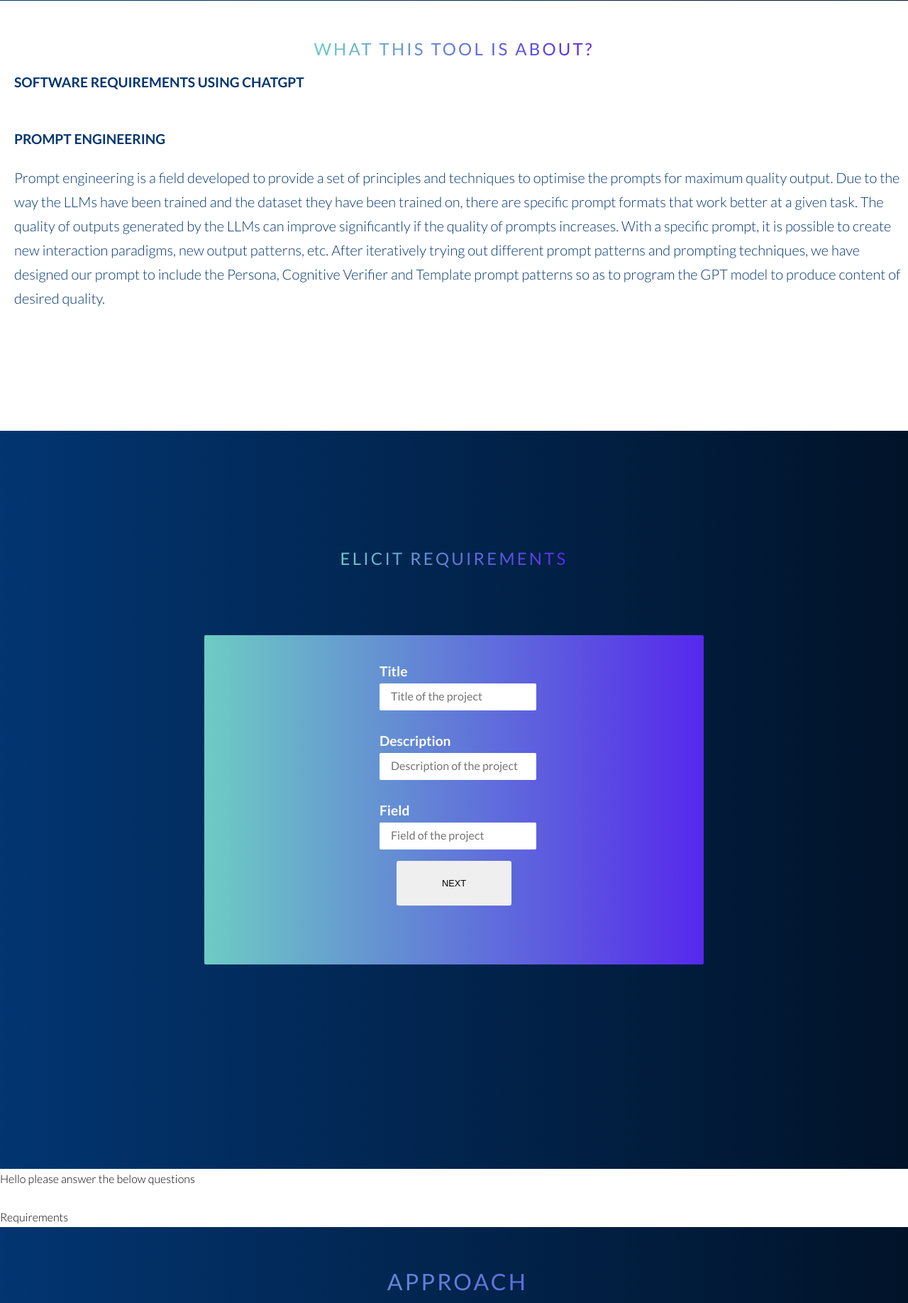
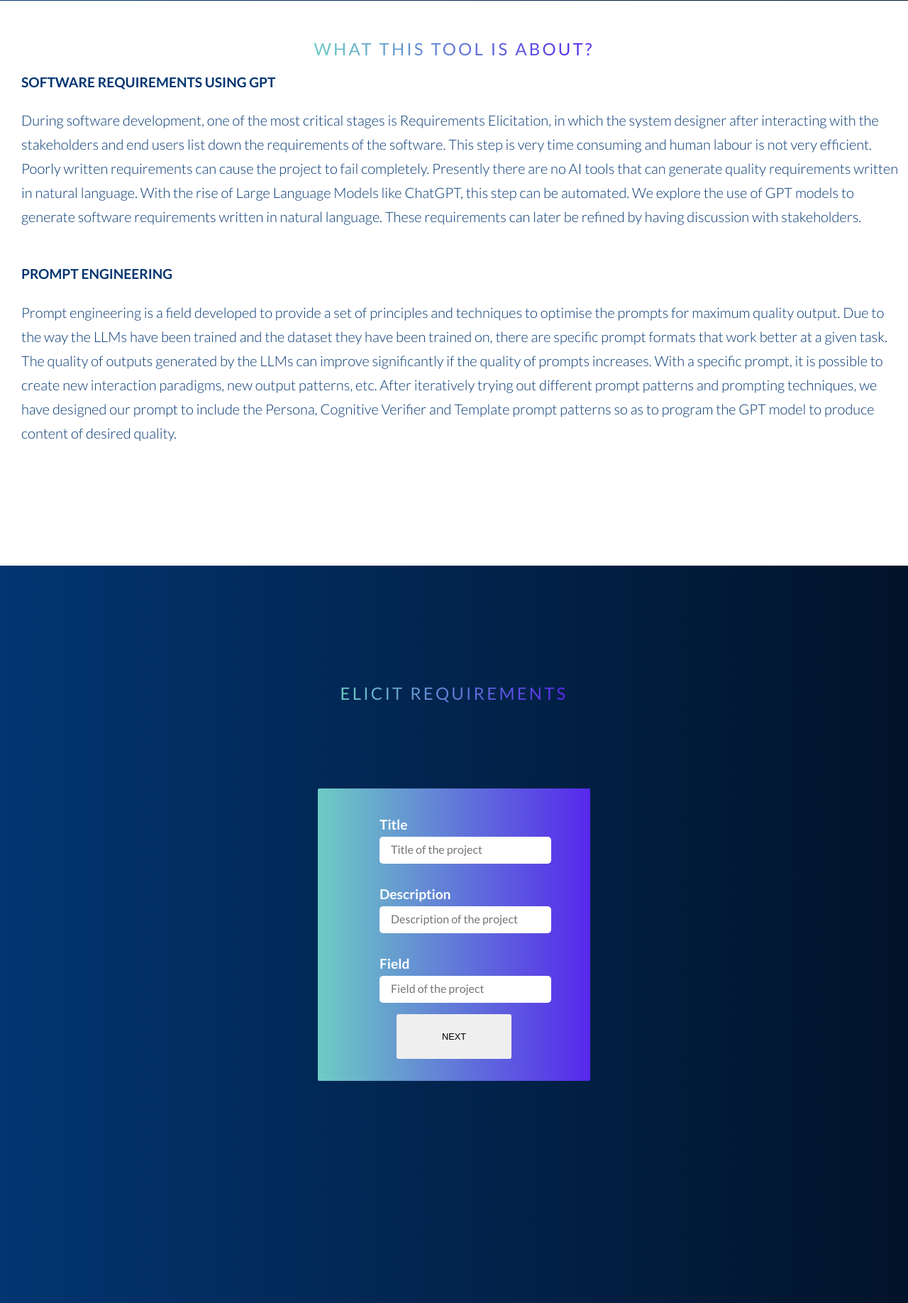
Before and after one commit to pahchangarg/chatgpt_interface, a Flask app: page / in a window 1280 px wide. Shown: the part 799-2635 px from the top of the page at 71% size. Run offline with Flask 3, Linux system fonts and the light colour scheme.

Commit message:
Fixed Design Issues

````diff
--- a/Main.py
+++ b/Main.py
@@ -23,15 +23,15 @@ def setSystemPrompt(title, field):
         ]
 
         Task: [
-            You have to generate at least 12 functional and 6 non-functional requirements in shall style for the ```{title}``` application which can be used in the field of ```{field}``` whose description is given below. You must display the additional questions first in JSON format, before generating the requirements. Generate an ID as well for the requirements.
+            You have to generate at least 20 functional and 10 non-functional requirements in shall style for the ```{title}``` application which can be used in the field of ```{field}``` whose description is given below. You must display the additional questions first in JSON format, before generating the requirements. Generate an ID as well for the requirements.
         ]
 
         Output Format: [
             {'Q1': 'abc?', ..., 'Q5': 'xyz?'}
             SEP
-            {'FR1': 'abc', ..., 'FR12': 'xyz'}
+            {'FR1': 'abc', ..., 'FR35': 'xyz'}
             SEP
-            {'NFR1': 'abc', ..., 'NFR6': 'xyz'}
+            {'NFR1': 'abc', ..., 'NFR15': 'xyz'}
         ]
     """
     return prompt
@@ -74,17 +74,21 @@ def index():
         response = askGPT_BOT(title, description, field)
         print(response)
 
-        response = response.split('SEP')
+        set = response.split('SEP')
+        set = [s.replace('\n', '') for s in set]
+        set = [eval(s) for s in set]
 
-        if len(response) == 3:
-            questions = response[0]
-            requirements = response[1:]
-        elif len(response) == 2:
-            questions = response[0]
-            requirements = response[1]
+        if len(set) == 3:
+            questions = set[0].values()
+            # requirements = response[1:]
+            requirements = [list(s.values()) for s in set[1:]]
+            requirements = [element for sublist in requirements for element in sublist]
+        elif len(set) == 2:
+            questions = set[0].values()
+            requirements = set[1].values()
         else:
-            questions = response[:response.index('}')+1]
-            requirements = response[response.index('}')+1:]
+            questions = set[:response.index('}')+1].values()
+            requirements = set[response.index('}')+1:].values()
 
         print(requirements)
         return render_template('index.html', questions = questions, requirements = requirements)
--- a/static/index.css
+++ b/static/index.css
@@ -176,8 +176,8 @@ nav a:hover::before {
   top: 50%;
   left: 50%;
   transform: translate(-50%, -50%);
-  width: 50%;
-  height: 40%;
+  width: 25%;
+  height: 35%;
   padding: 1.5rem 2rem;
   border-radius: 2px;
 }
@@ -195,13 +195,13 @@ form {
 .form__input {
   font-size: 1rem;
   font-family: inherit;
-  color: inherit;
+  color: #000;
   padding: 0.5rem 1rem;
-  border-radius: 2px;
+  border-radius: 5px;
   background-color: rgba(white, 0.5);
   border: none;
   border-bottom: 3px solid transparent;
-  width: 90%;
+  width: 100%;
   display: block;
   transition: all 0.3s;
 }
@@ -269,8 +269,13 @@ form {
 }
 
 .row1 {
-  margin-left: 10px;
+  margin-left: 20px;
   padding: 10px;
+}
+
+.row2 {
+  margin-left: 100px;
+  padding: 30px;
 }
 
 .u-margin-top-big {
--- a/templates/index.html
+++ b/templates/index.html
@@ -13,10 +13,10 @@
   </head>
   <body>
     <nav class="topnav">
-      <a href="" data-item="Home" class="tab">Home</a>
-      <a href="" data-item="About" class="tab">About</a>
-      <a href="" data-item="Approach" class="tab">Approach</a>
-      <a href="" data-item="ChatGPT" class="tab">ChatGPT</a>
+      <a href="/" data-item="Home" class="tab">Home</a>
+      <a href="#section-about" data-item="About" class="tab">About</a>
+      <a href="#section-approach" data-item="Approach" class="tab">Approach</a>
+      <a href="https://chat.openai.com/" data-item="ChatGPT" class="tab">ChatGPT</a>
     </nav>
     <header class="header">
       <div class="header__text-box">
@@ -49,9 +49,16 @@
       </div>
       <div class="row1">
         <h3 class="heading-tertiary u-margin-bottom-small">
-          Software Requirements using ChatGPT
+          Software Requirements using GPT
         </h3>
-        <p class="paragraph"></p>
+        <p class="paragraph">During software development, one of the most critical stages is Requirements Elicitation,
+          in which the system designer after interacting with the stakeholders and end users list down the requirements
+          of the software. This step is very time consuming and human labour is not very efficient. Poorly written
+           requirements can cause the project to fail completely. Presently there are no AI tools that can generate
+            quality requirements written in natural language. With the rise of Large Language Models like ChatGPT,
+            this step can be automated. We explore the use of GPT models to generate software requirements written
+            in natural language. These requirements can later be refined by having discussion with stakeholders.
+        </p>
 
         <h3 class="heading-tertiary u-margin-bottom-small">
           Prompt Engineering
@@ -116,22 +123,31 @@
         </form>
       </div>
     </section>
-    <div id="Requirements" style="color: black">
-      <p style="color: black">
-        Hello please answer the below questions
-        <br />
-        {{questions}}
-        <br />
-        Requirements
-        <br />
-        {{requirements}}
-      </p>
+    <div id="Requirements" style="color: black; place-items: center;">
+      <div class="u-center-text u-margin-top-big">
+      <h2 class="heading-secondary">Questions and Requirements</h2>
+    </div>
+    <div class="row2">
+        <h3 class="heading-tertiary">Questions</h3>
+        <ul>
+            {% for question in questions %}
+                <li class="qrtext">{{ question }}</li>
+            {% endfor %}
+        </ul>
+        <br>
+        <h3 class="heading-tertiary">Requirements</h3>
+        <ul>
+            {% for requirement in requirements %}
+                <li class="qrtext">{{ requirement }}</li>
+            {% endfor %}
+        </ul>
+      </div>
     </div>
     <section class="section-approach">
       <div class="row1">
         <h3 class="approach-heading">Approach</h3>
         <p class="approach-para">
-          The application uses the GPT-3.5 Large Language Model developed by
+          The application 'R-Automator' uses the GPT-3.5 Large Language Model developed by
           OpenAI to generate the requirements. We use the OpenAI API to interact
           with the model. With a help of pre-structured prompt based on the
           prompting guidelines and various prompt engineering techniques, we are
````
Also changed, not shown: other parts of static/index.css (+21 -0 lines).
